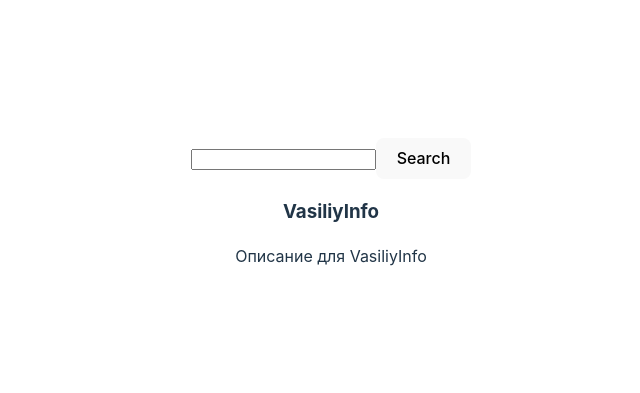
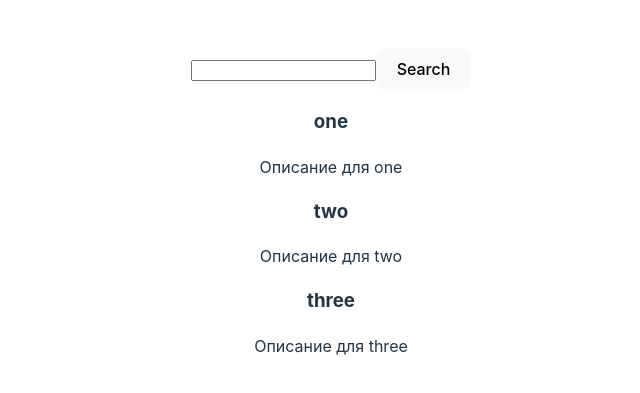
Before and after one commit to smit467bs/rs-react-app, a React (Vite) app in the folder rs-react-app/: page / in a window 1280 px wide. Shown: the part 189-582 px from the top of the page, without its empty margins (309-949 px from the left). Built offline with nearby package versions, Linux system fonts and the light colour scheme.

Commit message:
feat: create component CardList

```diff
--- a/rs-react-app/src/App.tsx
+++ b/rs-react-app/src/App.tsx
@@ -1,13 +1,17 @@
 import './App.css';
 import { Search } from './components/search/search.tsx';
 import { Card } from './components/card/Card.tsx';
+import { CardList } from './components/card-list/card-list.tsx';
 
 function App() {
+
+  const temporyArray: string[] = ['one', 'two', 'three'];
 
   return (
     <>
       <Search />
-      <Card name={'VasiliyInfo'} />
+
+      <CardList items={temporyArray} />
     </>
   );
 }
--- /dev/null
+++ b/rs-react-app/src/components/card-list/card-list.tsx
@@ -0,0 +1,20 @@
+import { Component } from 'react';
+import { Card } from '../card/Card.tsx';
+
+interface Props {
+  items: string[];
+}
+
+export class CardList extends Component<Props> {
+
+  render() {
+    return (
+      <div>
+        {this.props.items.map((name) => (
+          <Card key={name} name={name} />
+        ))}
+      </div>
+    );
+  }
+
+}
--- a/rs-react-app/src/components/card/Card.tsx
+++ b/rs-react-app/src/components/card/Card.tsx
@@ -3,6 +3,8 @@ import { Component } from 'react';
 interface Props {
   name: string;
 }
+
+
 
 export class Card extends Component<Props> {
 
```
